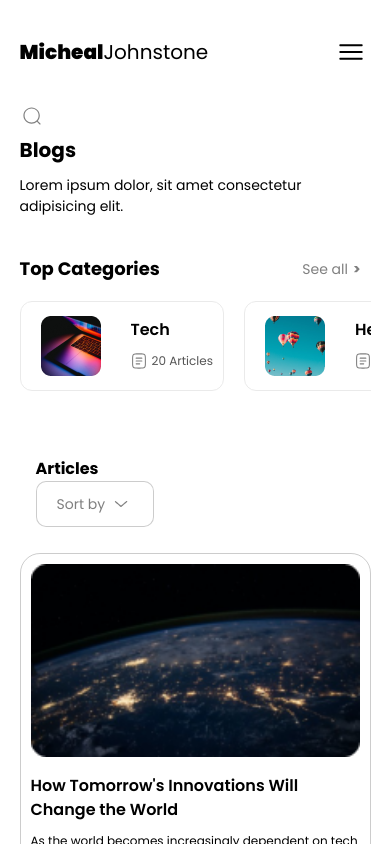
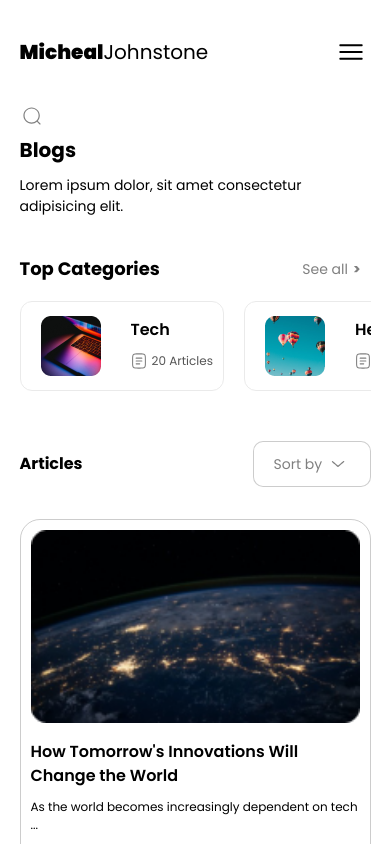
Before and after one commit to Talha-542/blog_MJ, a React (Create React App) app: page / in a window 390 px wide. Shown: the top 844 px of the page. Built offline with nearby package versions, Linux system fonts and the light colour scheme.

Commit message:
Fix the Spacing

```diff
--- a/src/Components/Posts/Posts.module.css
+++ b/src/Components/Posts/Posts.module.css
@@ -20,6 +20,7 @@
 }
 .dropdown {
   color: #00000080;
+  outline: #00000080;
   font-size: 16px;
   font-weight: 400;
   line-height: 24px;
@@ -94,9 +95,10 @@
 
 @media (max-width: 430px) {
   .container {
-    flex-direction: column;
+    /* flex-direction: column;
     align-items: flex-start;
-    padding: 1em;
+    padding: 1em; */
+    margin-bottom: 2em;
   }
   .title {
     font-size: 16px;
--- a/src/Pages/Single Post Page/SinglePostPage.module.css
+++ b/src/Pages/Single Post Page/SinglePostPage.module.css
@@ -1,3 +1,6 @@
+.header {
+    margin-bottom: 2em;
+}
 .backConatainer {
   margin-top: 60px;
   margin-bottom: 40px;
```
